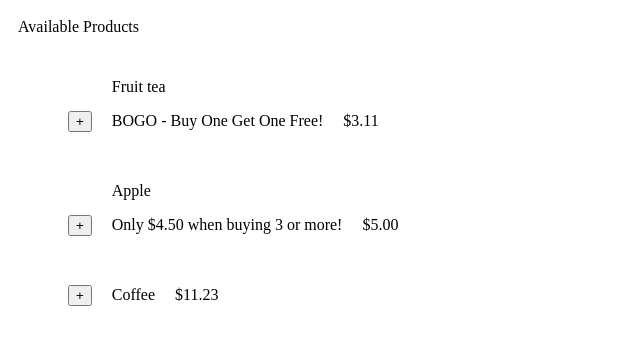
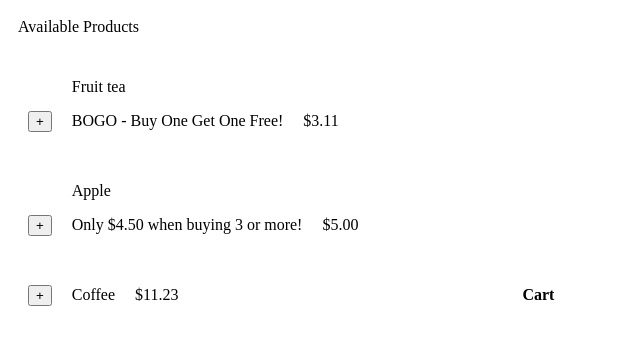
Before and after one commit to alexoviedo999/react-genius-shopping-cart, a React app: page / in a window 1280 px wide. Shown: the top 344 px of the page, without its empty margins (0-640 px from the left). Built offline with nearby package versions, Linux system fonts and the light colour scheme.

Commit message:
component layout css.

```diff
--- a/components/CartItem.jsx
+++ b/components/CartItem.jsx
@@ -6,13 +6,32 @@ function CartItem (props) {
 	const cartStyle = {
 		liStyle: {
 			listStyleType: 'none'
+		},
+		divStyle: {
+			display: 'inline-block',
+			margin: '10px'
 		}
 	}
 
+
 	return (
 		<li style={cartStyle.liStyle}>
-			{item.name}
+
+			<div style={cartStyle.divStyle}>
+
+			</div>
+			<div style={cartStyle.divStyle}>
+				{item.code} - {item.name}
+			</div>
+			<div style={cartStyle.divStyle}>
+
+			</div>
+			<div style={cartStyle.divStyle}>
+				{item.price}
+			</div>
 		</li>
+
+
 	)
 }
 
--- a/components/CartList.jsx
+++ b/components/CartList.jsx
@@ -7,12 +7,17 @@ function CartList (props) {
 	const cartListStyle = {
 		divStyle: {
 			display: 'inline-block',
-			margin: '10px'
+			margin: '10px',
+			width: '300px'
+		},
+		h4Style: {
+			textAlign: 'center'
 		}
 	}
 
 	return (
 		<div style={cartListStyle.divStyle}>
+			<h4 style={cartListStyle.h4Style}>Cart</h4>
 			<ul>
 				{
 					cartItems.map(item => {
--- a/components/ProductList.jsx
+++ b/components/ProductList.jsx
@@ -9,13 +9,16 @@ function ProductList(props) {
 		divStyle: {
 			display: 'inline-block',
 			margin: '10px'
+		},
+		ulStyle: {
+			paddingLeft: '0'
 		}
 	}
 
 	return (
 		<div style={productListStyle.divStyle}>
 			<div>Available Products</div>
-			<ul>
+			<ul style={productListStyle.ulStyle}>
 				{
 					Products.map(product => {
 						return (
```
